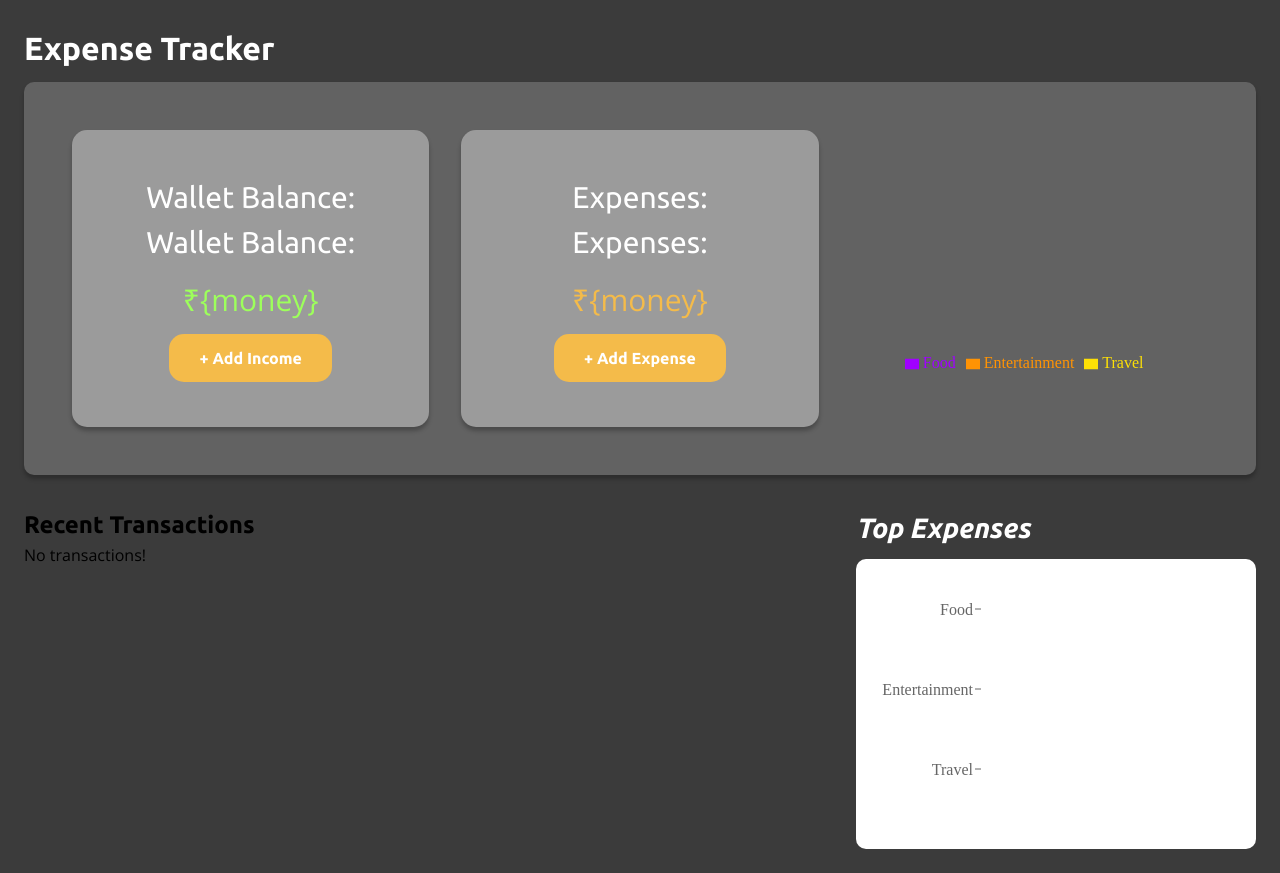
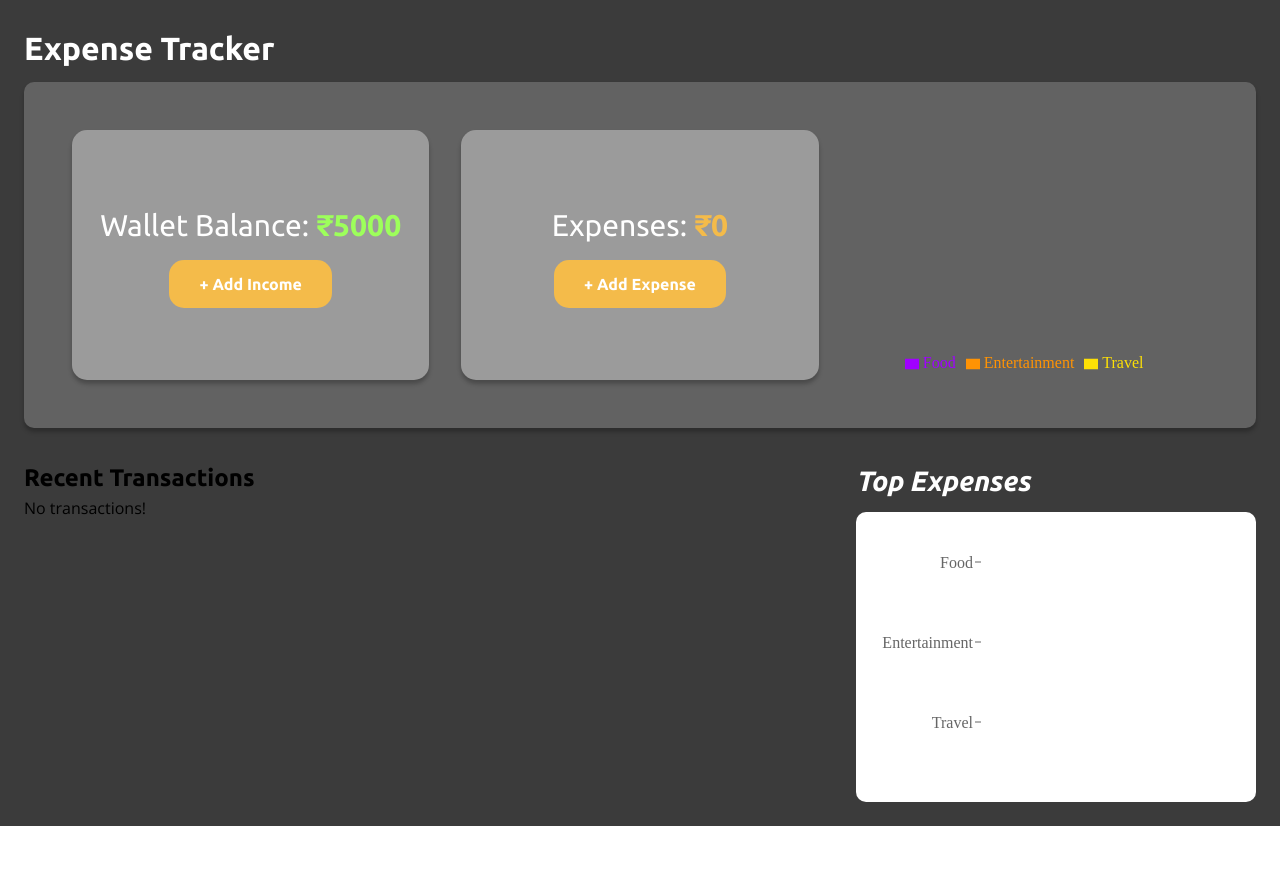
Before and after one commit to Srividhyais/xpensepublic, a React (Create React App) app: page / in a window 1280 px wide. After the commit the page ends 826 px from the top, so only its background shows below. Built offline with nearby package versions, Linux system fonts and the light colour scheme.

Commit message:
add income fix

```diff
--- a/src/components/Card.jsx
+++ b/src/components/Card.jsx
@@ -13,12 +13,9 @@ export default function Card({
     <div className={styles.card}>
       <h3 className={styles.cardTitle}>
         {`${title}: `}
-         <h3 className={styles.cardTitle}>{title}:</h3>
-
-      <p className={success ? styles.success : styles.failure}
-      >
-        {`₹{money}`}
-      </p>
+        <span className={success ? styles.success : styles.failure}>
+          {`₹${money}`}
+        </span>
       </h3>
       <Button handleClick={handleClick} style={buttonType}>
         {buttonText}
```
